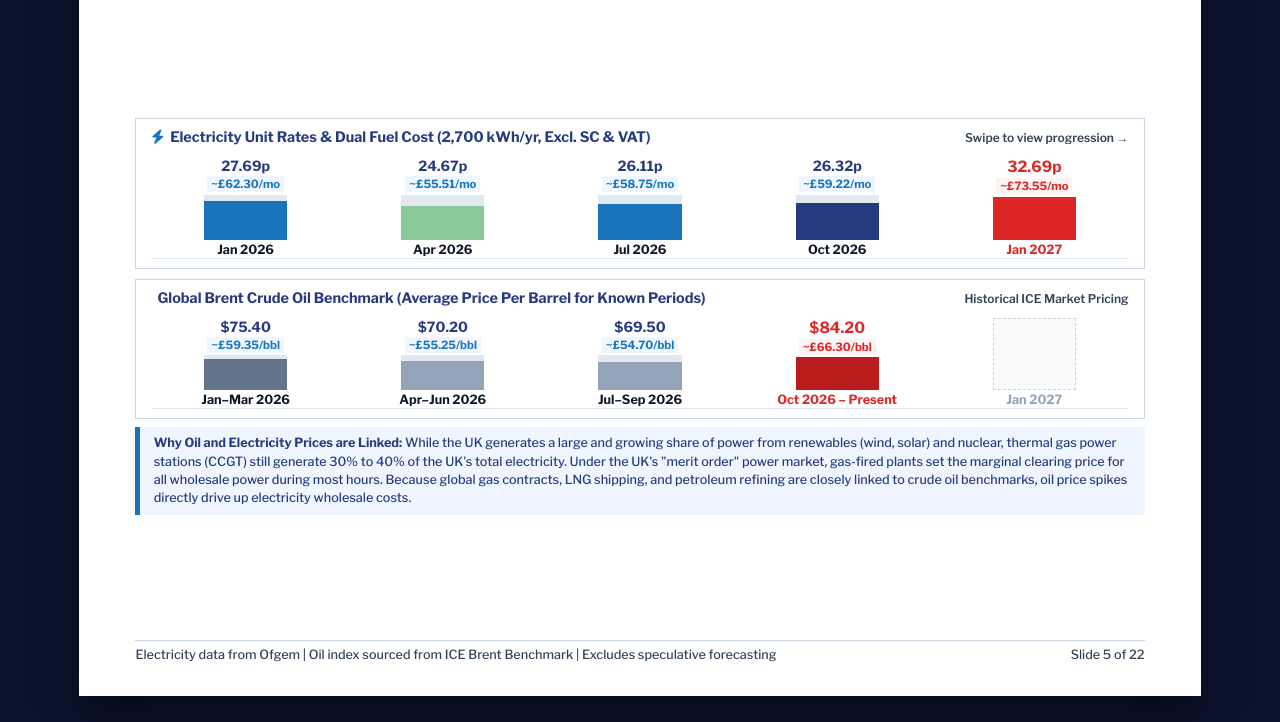
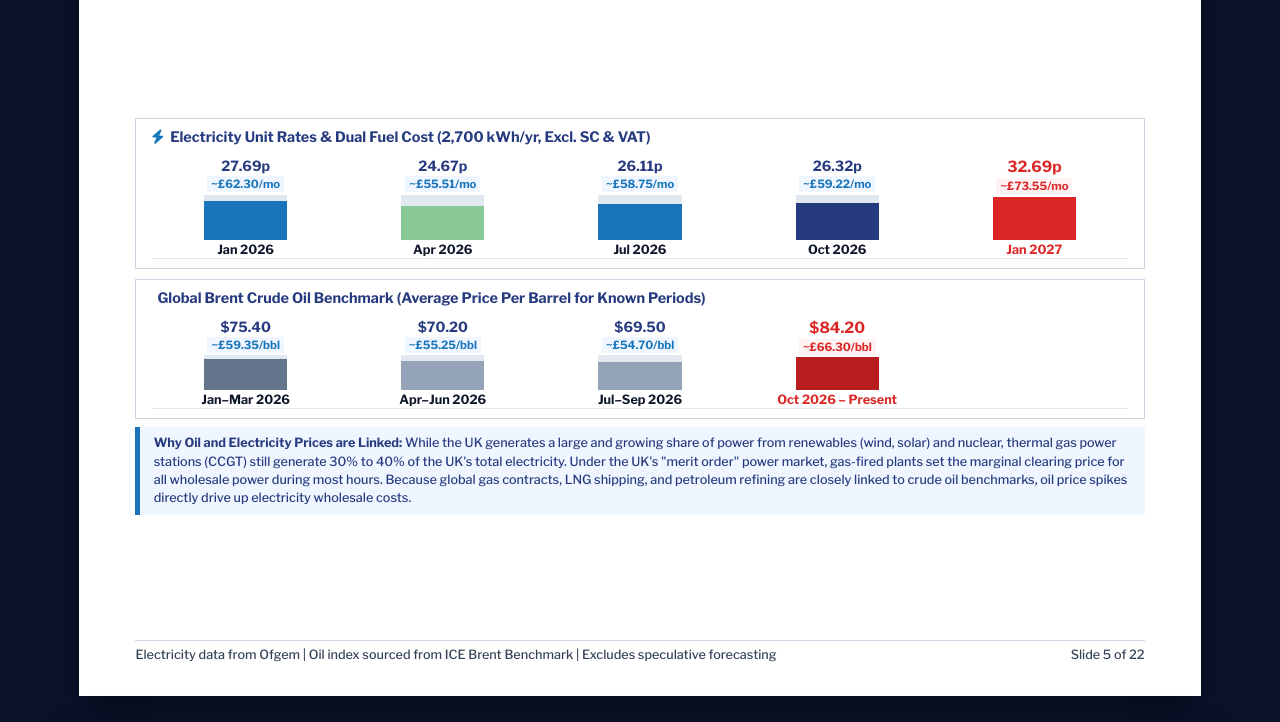
Before and after one commit to PDB-Rand-Code/Presentations, a plain HTML site: page index.html in a window 1280 px wide. Shown: the part 3460-4182 px from the top of the page. Drawn offline with nearby package versions, Linux system fonts and the light colour scheme.

Commit message:
Add files via upload

```diff
--- a/index.html
+++ b/index.html
@@ -819,7 +819,6 @@ html
                         <div class="chart-header-title">
                             <i class="fa-solid fa-bolt" style="color: var(--rand-sky-blue);"></i> Electricity Unit Rates & Dual Fuel Cost (2,700 kWh/yr, Excl. SC & VAT)
                         </div>
-                        <span style="font-size: 9pt; color: var(--rand-text-muted); font-weight: 600;">Swipe to view progression &rarr;</span>
                     </div>
                     <div class="aligned-5col-chart">
                         <!-- Col 1: Jan 2026 -->
@@ -866,7 +865,6 @@ html
                         <div class="chart-header-title">
                             <i class="fa-solid fa-barrel-oil" style="color: #64748B;"></i> Global Brent Crude Oil Benchmark (Average Price Per Barrel for Known Periods)
                         </div>
-                        <span style="font-size: 9pt; color: var(--rand-text-muted); font-weight: 600;">Historical ICE Market Pricing</span>
                     </div>
                     <div class="aligned-5col-chart" style="height: 25mm;">
                         <!-- Col 1: Jan–Mar 2026 -->
@@ -897,12 +895,12 @@ html
                             <div class="bar-track"><div class="bar-fill" style="height: 100%; background: #B91C1C;"></div></div>
                             <div class="bar-period-lbl" style="font-weight: 800; color: var(--rand-accent-red);">Oct 2026 – Present</div>
                         </div>
-                        <!-- Col 5: Gap under Jan 2027 -->
-                        <div class="chart-bar-group">
-                            <div class="empty-col-placeholder">
+                        <!-- Col 5:  -->
+                        <div class="">
+                            <div class="">
                                 <span></span>
                             </div>
-                            <div class="bar-period-lbl" style="color: #94A3B8;">Jan 2027</div>
+                            <div class="bar-period-lbl" style="color: #94A3B8;"></div>
                         </div>
                     </div>
                 </div>
@@ -1230,7 +1228,6 @@ html
                         <div class="chart-header-title">
                             <i class="fa-solid fa-barrel-oil" style="color: #64748B;"></i> Global Brent Crude Oil Benchmark (Average Price Per Barrel for Known Periods)
                         </div>
-                        <span style="font-size: 9pt; color: var(--rand-text-muted); font-weight: 600;">Historical ICE Market Pricing</span>
                     </div>
                     <div class="aligned-5col-chart" style="height: 25mm;">
                         <!-- Col 1: Jan–Mar 2026 -->
@@ -1262,11 +1259,11 @@ html
                             <div class="bar-period-lbl" style="font-weight: 800; color: var(--rand-accent-red);">Oct 2026 – Present</div>
                         </div>
                         <!-- Col 5: Gap under Jan 2027 -->
-                        <div class="chart-bar-group">
-                            <div class="empty-col-placeholder">
+                        <div class="">
+                            <div class="">
                                 <span></span>
                             </div>
-                            <div class="bar-period-lbl" style="color: #94A3B8;">Jan 2027</div>
+                            <div class="bar-period-lbl" style="color: #94A3B8;"></div>
                         </div>
                     </div>
                 </div>
```
